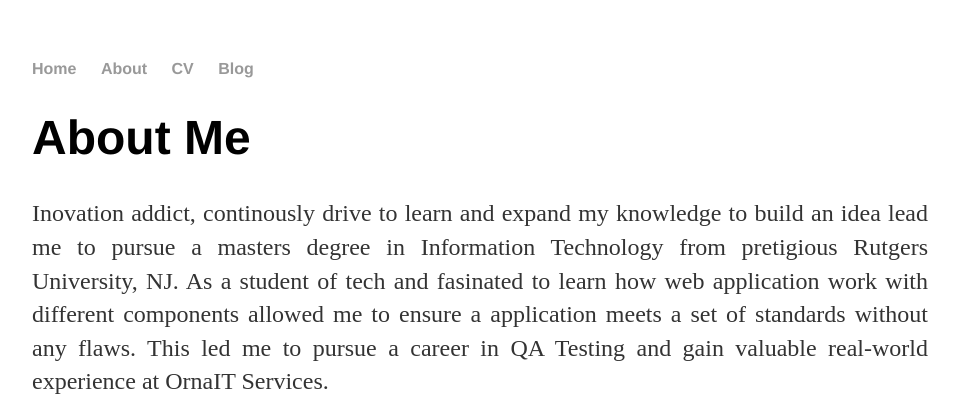
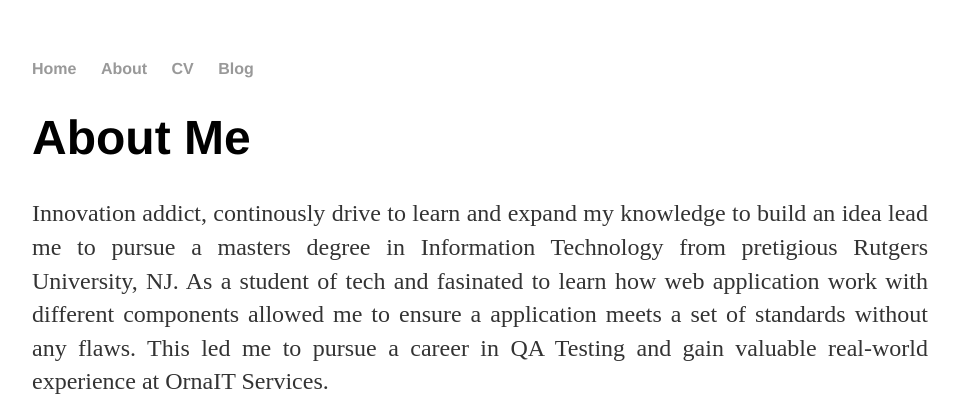
Before and after one commit to HarshalThummar/harshalthummar.github.io, a Jekyll site: the page built from about/index.html, in a window 1280 px wide. Shown: the top 396 px of the page, without its empty margins (160-1119 px from the left). Built offline with Jekyll 4.4.1, drawn with Linux system fonts in a browser that asks for light colours.

Commit message:
Update index.html

```diff
--- a/about/index.html
+++ b/about/index.html
@@ -5,7 +5,7 @@
 
 	<div class ="about">
 		<h1> About Me</h1>
-			<p align="justify">	Inovation addict, continously drive to learn and expand my knowledge to build an idea lead me to pursue a masters degree in Information Technology from pretigious Rutgers University, NJ. As a student of tech and fasinated to learn how web application work with different components allowed me to ensure a application meets a set of standards without any flaws. This led me to pursue a career in QA Testing and gain valuable real-world experience at OrnaIT Services.</p>
+			<p align="justify">	Innovation addict, continously drive to learn and expand my knowledge to build an idea lead me to pursue a masters degree in Information Technology from pretigious Rutgers University, NJ. As a student of tech and fasinated to learn how web application work with different components allowed me to ensure a application meets a set of standards without any flaws. This led me to pursue a career in QA Testing and gain valuable real-world experience at OrnaIT Services.</p>
 			<p align="justify">	Understanding the flow of data and how it leads to a back-end databases and front-end GUI from browser side. Soon, Through work i was able to create my own application which was to Automate the browser a way of Automation Testing and build a Testing Framework to catch Defect and bugs from an application to quality is met.</p>
 			<p align="justify">	Through my master program, i gained interest in Data analysis and Data Mining. My goal is to become full-stack developer to solve real world business problems through programming and coding. </p>
 	</div>
```
